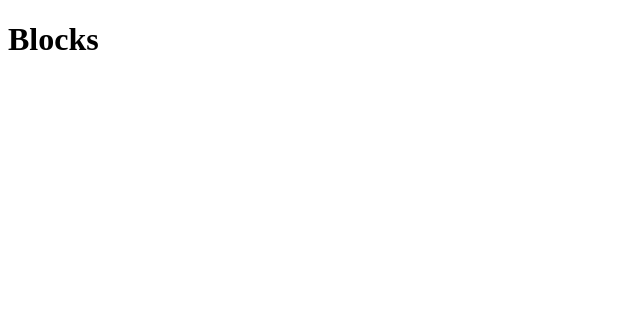
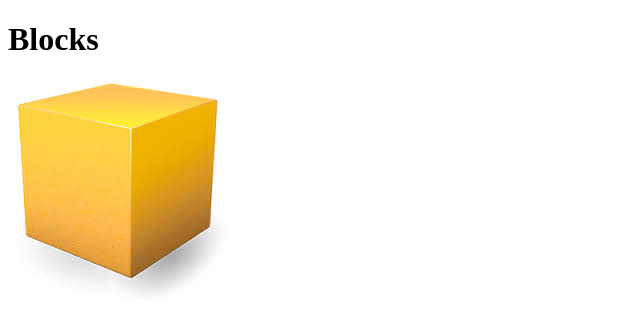
Before and after one commit to j-hannes/express-server-test-app, a website: page public/index.html in a window 1280 px wide. Shown: the whole page, without its empty margins (0-640 px from the left). Drawn offline with Linux system fonts and the light colour scheme.

Commit message:
Display an image

```diff
--- a/public/index.html
+++ b/public/index.html
@@ -6,5 +6,6 @@
   </head>
   <body>
     <h1>Blocks</h1>
+    <p><img src="blocks.jpg" alt="blocks"></p>
   </body>
 </html>
```
Also changed, not shown: public/blocks.jpg (added).
